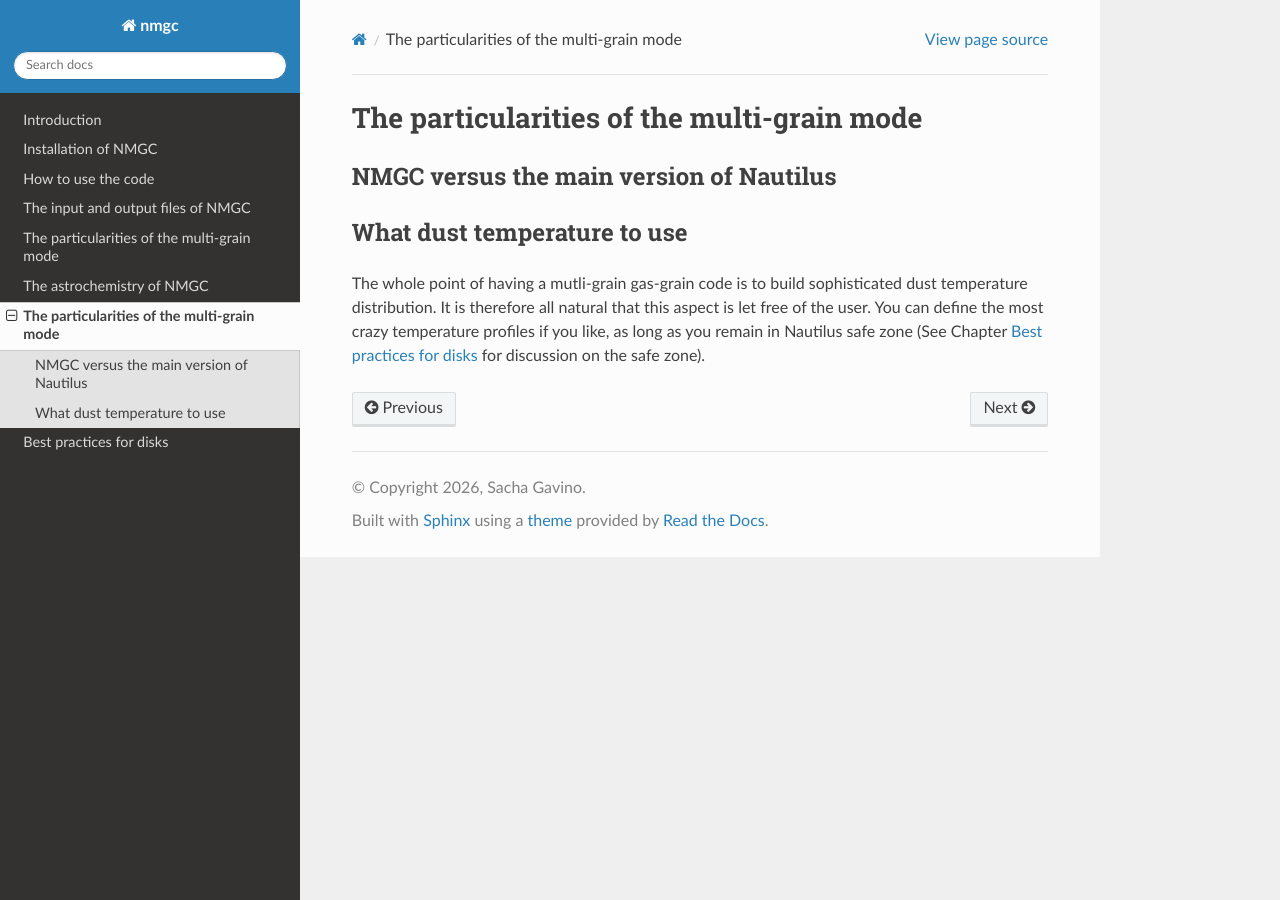
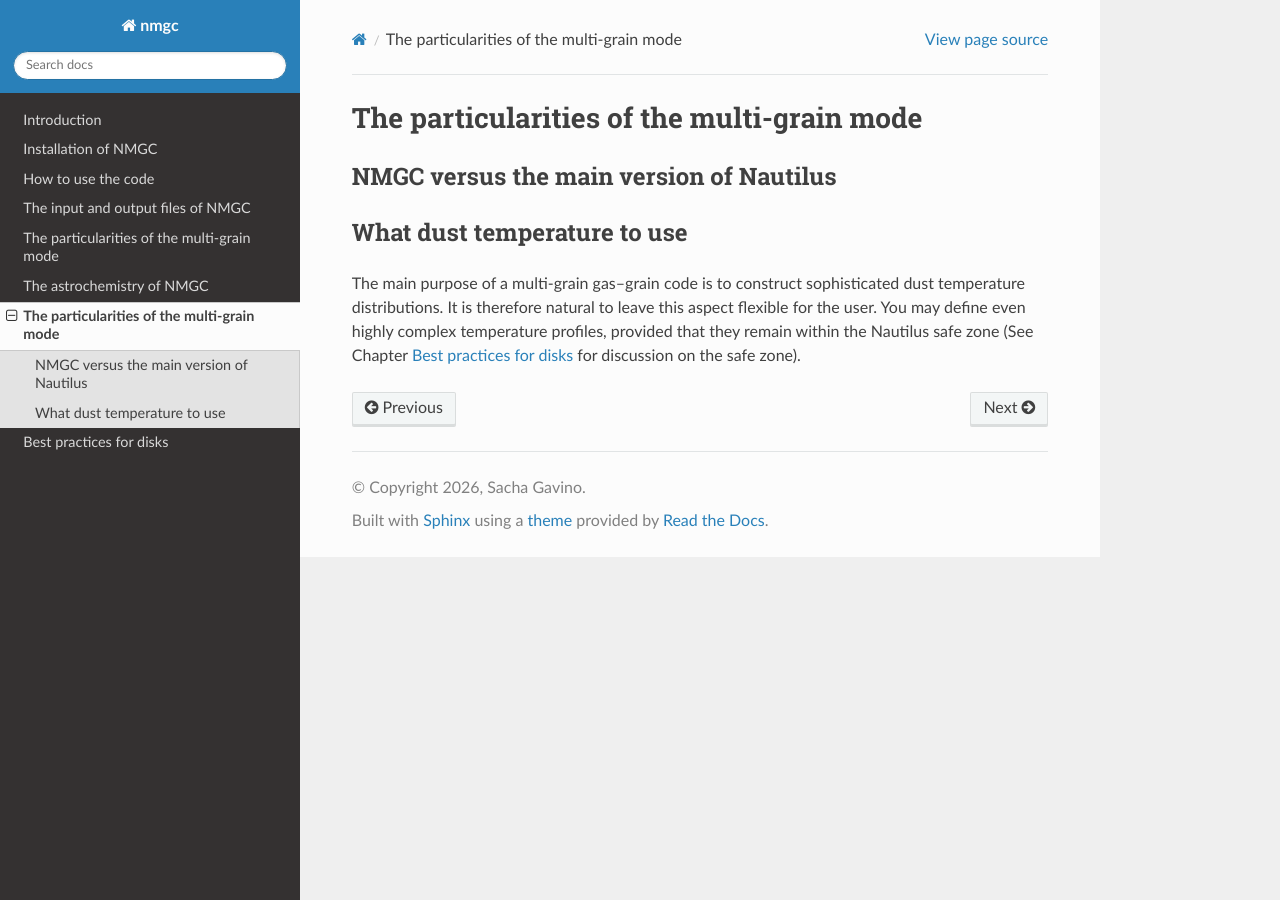
Before and after one commit to sachagavino/nmgc-2.0, a Sphinx documentation site: the page built from docs/source/particularities.rst, in a window 1280 px wide. Built offline with Sphinx 7.4.7 and the Read the Docs theme 3.1.0, drawn with Linux system fonts in a browser that asks for light colours.

Commit message:
added doc text

```diff
--- a/docs/source/particularities.rst
+++ b/docs/source/particularities.rst
@@ -7,5 +7,5 @@ NMGC versus the main version of Nautilus
 What dust temperature to use
 =================
 
-The whole point of having a mutli-grain gas-grain code is to build sophisticated dust temperature distribution. It is therefore all natural that
-this aspect is let free of the user. You can define the most crazy temperature profiles if you like, as long as you remain in Nautilus safe zone (See Chapter :ref:`chap-bestpractices` for discussion on the safe zone).
+The main purpose of a multi-grain gas–grain code is to construct sophisticated dust temperature distributions. It is therefore natural to leave this aspect flexible for the user.
+You may define even highly complex temperature profiles, provided that they remain within the Nautilus safe zone (See Chapter :ref:`chap-bestpractices` for discussion on the safe zone).
```
